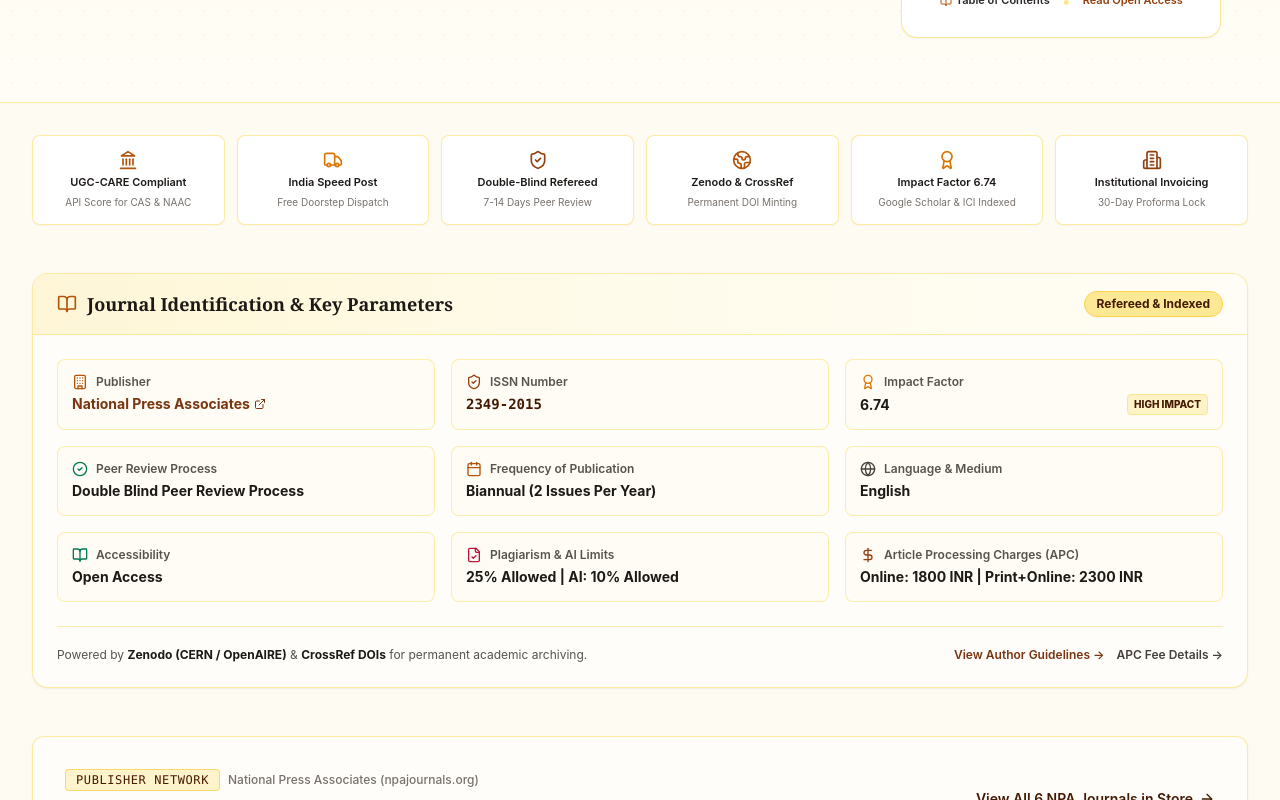
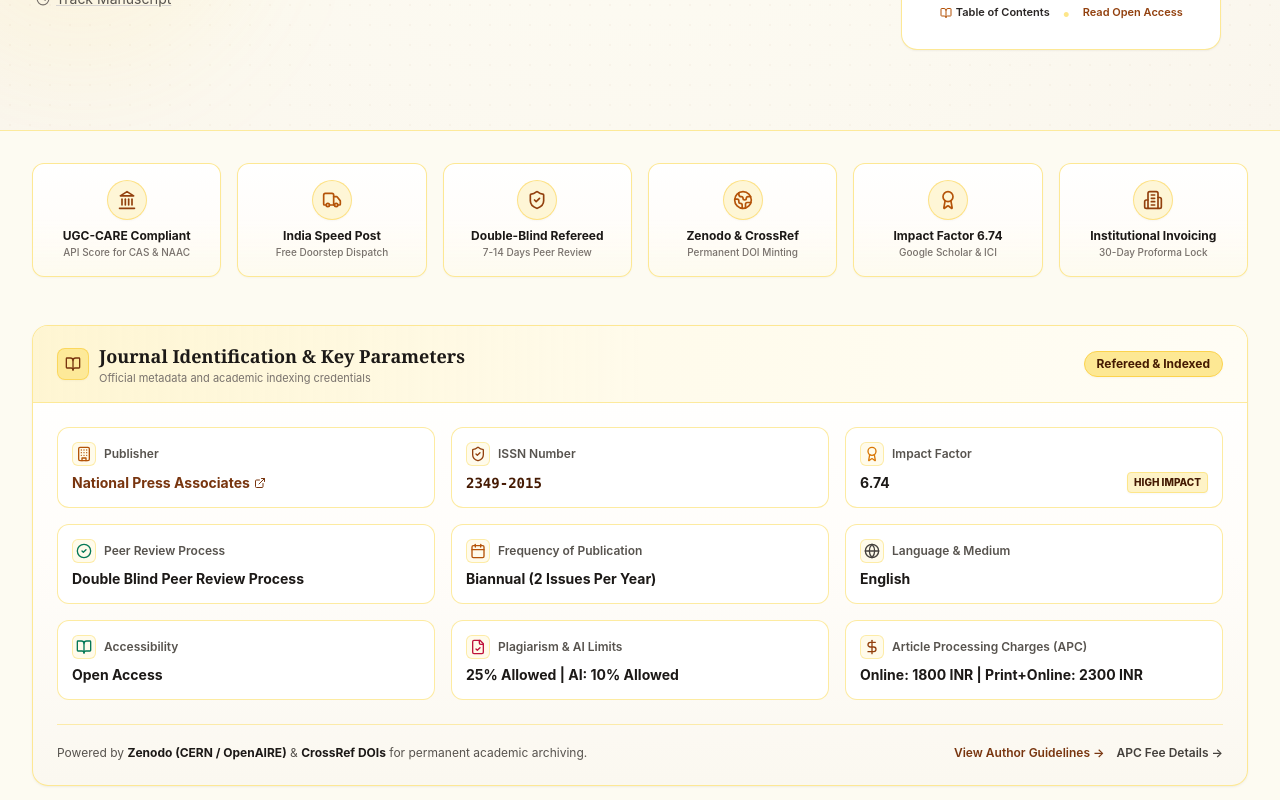
Before and after one commit to ABHISHEK-IS-HERE/NPA, a Next.js app: page / in a window 1280 px wide. Shown: the part 1020-1820 px from the top of the page. Built offline with nearby package versions, Linux system fonts and the light colour scheme; no server answers; the database is empty.

Commit message:
feat(portal): complete visual elevation, security hardening, SEO, and email

```diff
--- a/src/app/(site)/page.tsx
+++ b/src/app/(site)/page.tsx
@@ -118,41 +118,53 @@
 
       <div className="max-w-7xl mx-auto px-4 sm:px-6 lg:px-8 space-y-12">
         {/* National & International Trust & Compliance Standards Bar */}
-        <section className="grid grid-cols-2 md:grid-cols-3 lg:grid-cols-6 gap-3">
-          <div className="bg-white p-3.5 rounded-lg border border-amber-200/80 shadow-2xs hover:border-amber-400/80 hover:bg-amber-50/30 transition-all flex flex-col items-center text-center space-y-1.5">
-            <Landmark className="w-5 h-5 text-amber-700" />
-            <span className="text-[11px] font-semibold text-stone-900 leading-tight">UGC-CARE Compliant</span>
-            <span className="text-[10px] text-stone-500">API Score for CAS &amp; NAAC</span>
+        <section className="grid grid-cols-2 md:grid-cols-3 lg:grid-cols-6 gap-3 sm:gap-4">
+          <div className="group bg-gradient-to-b from-white via-[#fffdfa] to-amber-50/40 p-4 rounded-xl border border-amber-200/90 shadow-2xs hover:border-amber-400 hover:shadow-md hover:-translate-y-0.5 transition-all duration-200 flex flex-col items-center text-center">
+            <div className="w-10 h-10 rounded-full bg-amber-100/70 border border-amber-300/60 flex items-center justify-center mb-2 shadow-2xs group-hover:scale-110 group-hover:bg-amber-100 transition-all">
+              <Landmark className="w-5 h-5 text-amber-800" />
+            </div>
+            <span className="text-xs font-bold text-stone-900 leading-tight">UGC-CARE Compliant</span>
+            <span className="text-[10px] text-stone-500 mt-0.5 font-medium">API Score for CAS &amp; NAAC</span>
           </div>
 
-          <div className="bg-white p-3.5 rounded-lg border border-amber-200/80 shadow-2xs hover:border-amber-400/80 hover:bg-amber-50/30 transition-all flex flex-col items-center text-center space-y-1.5">
-            <Truck className="w-5 h-5 text-amber-600" />
-            <span className="text-[11px] font-semibold text-stone-900 leading-tight">India Speed Post</span>
-            <span className="text-[10px] text-stone-500">Free Doorstep Dispatch</span>
+          <div className="group bg-gradient-to-b from-white via-[#fffdfa] to-amber-50/40 p-4 rounded-xl border border-amber-200/90 shadow-2xs hover:border-amber-400 hover:shadow-md hover:-translate-y-0.5 transition-all duration-200 flex flex-col items-center text-center">
+            <div className="w-10 h-10 rounded-full bg-amber-100/70 border border-amber-300/60 flex items-center justify-center mb-2 shadow-2xs group-hover:scale-110 group-hover:bg-amber-100 transition-all">
+              <Truck className="w-5 h-5 text-amber-700" />
+            </div>
+            <span className="text-xs font-bold text-stone-900 leading-tight">India Speed Post</span>
+            <span className="text-[10px] text-stone-500 mt-0.5 font-medium">Free Doorstep Dispatch</span>
           </div>
 
-          <div className="bg-white p-3.5 rounded-lg border border-amber-200/80 shadow-2xs hover:border-amber-400/80 hover:bg-amber-50/30 transition-all flex flex-col items-center text-center space-y-1.5">
-            <ShieldCheck className="w-5 h-5 text-amber-800" />
-            <span className="text-[11px] font-semibold text-stone-900 leading-tight">Double-Blind Refereed</span>
-            <span className="text-[10px] text-stone-500">7-14 Days Peer Review</span>
+          <div className="group bg-gradient-to-b from-white via-[#fffdfa] to-amber-50/40 p-4 rounded-xl border border-amber-200/90 shadow-2xs hover:border-amber-400 hover:shadow-md hover:-translate-y-0.5 transition-all duration-200 flex flex-col items-center text-center">
+            <div className="w-10 h-10 rounded-full bg-amber-100/70 border border-amber-300/60 flex items-center justify-center mb-2 shadow-2xs group-hover:scale-110 group-hover:bg-amber-100 transition-all">
+              <ShieldCheck className="w-5 h-5 text-amber-800" />
+            </div>
+            <span className="text-xs font-bold text-stone-900 leading-tight">Double-Blind Refereed</span>
+            <span className="text-[10px] text-stone-500 mt-0.5 font-medium">7-14 Days Peer Review</span>
           </div>
 
-          <div className="bg-white p-3.5 rounded-lg border border-amber-200/80 shadow-2xs hover:border-amber-400/80 hover:bg-amber-50/30 transition-all flex flex-col items-center text-center space-y-1.5">
-            <Globe2 className="w-5 h-5 text-amber-700" />
-            <span className="text-[11px] font-semibold text-stone-900 leading-tight">Zenodo &amp; CrossRef</span>
-            <span className="text-[10px] text-stone-500">Permanent DOI Minting</span>
+          <div className="group bg-gradient-to-b from-white via-[#fffdfa] to-amber-50/40 p-4 rounded-xl border border-amber-200/90 shadow-2xs hover:border-amber-400 hover:shadow-md hover:-translate-y-0.5 transition-all duration-200 flex flex-col items-center text-center">
+            <div className="w-10 h-10 rounded-full bg-amber-100/70 border border-amber-300/60 flex items-center justify-center mb-2 shadow-2xs group-hover:scale-110 group-hover:bg-amber-100 transition-all">
+              <Globe2 className="w-5 h-5 text-amber-700" />
+            </div>
+            <span className="text-xs font-bold text-stone-900 leading-tight">Zenodo &amp; CrossRef</span>
+            <span className="text-[10px] text-stone-500 mt-0.5 font-medium">Permanent DOI Minting</span>
           </div>
 
-          <div className="bg-white p-3.5 rounded-lg border border-amber-200/80 shadow-2xs hover:border-amber-400/80 hover:bg-amber-50/30 transition-all flex flex-col items-center text-center space-y-1.5">
-            <Award className="w-5 h-5 text-amber-600" />
-            <span className="text-[11px] font-semibold text-stone-900 leading-tight">Impact Factor 6.74</span>
-            <span className="text-[10px] text-stone-500">Google Scholar &amp; ICI Indexed</span>
+          <div className="group bg-gradient-to-b from-white via-[#fffdfa] to-amber-50/40 p-4 rounded-xl border border-amber-200/90 shadow-2xs hover:border-amber-400 hover:shadow-md hover:-translate-y-0.5 transition-all duration-200 flex flex-col items-center text-center">
+            <div className="w-10 h-10 rounded-full bg-amber-100/70 border border-amber-300/60 flex items-center justify-center mb-2 shadow-2xs group-hover:scale-110 group-hover:bg-amber-100 transition-all">
+              <Award className="w-5 h-5 text-amber-700" />
+            </div>
+            <span className="text-xs font-bold text-stone-900 leading-tight">Impact Factor 6.74</span>
+            <span className="text-[10px] text-stone-500 mt-0.5 font-medium">Google Scholar &amp; ICI</span>
           </div>
 
-          <div className="bg-white p-3.5 rounded-lg border border-amber-200/80 shadow-2xs hover:border-amber-400/80 hover:bg-amber-50/30 transition-all flex flex-col items-center text-center space-y-1.5">
-            <Building2 className="w-5 h-5 text-amber-800" />
-            <span className="text-[11px] font-semibold text-stone-900 leading-tight">Institutional Invoicing</span>
-            <span className="text-[10px] text-stone-500">30-Day Proforma Lock</span>
+          <div className="group bg-gradient-to-b from-white via-[#fffdfa] to-amber-50/40 p-4 rounded-xl border border-amber-200/90 shadow-2xs hover:border-amber-400 hover:shadow-md hover:-translate-y-0.5 transition-all duration-200 flex flex-col items-center text-center">
+            <div className="w-10 h-10 rounded-full bg-amber-100/70 border border-amber-300/60 flex items-center justify-center mb-2 shadow-2xs group-hover:scale-110 group-hover:bg-amber-100 transition-all">
+              <Building2 className="w-5 h-5 text-amber-800" />
+            </div>
+            <span className="text-xs font-bold text-stone-900 leading-tight">Institutional Invoicing</span>
+            <span className="text-[10px] text-stone-500 mt-0.5 font-medium">30-Day Proforma Lock</span>
           </div>
         </section>
 
@@ -695,49 +707,57 @@
         </section>
 
         {/* Dedicated Institutional & University Library Acquisition Banner */}
-        <section className="bg-[#0c1a2c] text-white rounded-xl p-6 sm:p-8 border border-stone-800 shadow-sm flex flex-col md:flex-row items-center justify-between gap-6">
-          <div className="space-y-2 text-center md:text-left max-w-2xl">
-            <span className="bg-amber-400/20 text-amber-300 border border-amber-400/40 text-[10px] font-mono font-bold uppercase tracking-wider px-2.5 py-0.5 rounded">
+        <section className="relative overflow-hidden rounded-2xl bg-gradient-to-r from-[#0c1829] via-[#12233c] to-[#0c1829] text-white p-7 sm:p-10 border border-amber-500/40 shadow-xl flex flex-col md:flex-row items-center justify-between gap-6">
+          <div className="absolute -top-24 -right-24 w-80 h-80 rounded-full bg-amber-500/10 blur-3xl pointer-events-none" />
+          <div className="absolute -bottom-24 -left-24 w-80 h-80 rounded-full bg-amber-400/5 blur-3xl pointer-events-none" />
+
+          <div className="relative z-10 space-y-2 text-center md:text-left max-w-2xl">
+            <span className="inline-flex items-center gap-1.5 bg-gradient-to-r from-amber-400/20 to-amber-500/10 text-amber-300 border border-amber-400/50 text-[11px] font-mono font-bold uppercase tracking-wider px-3 py-1 rounded-full shadow-2xs">
+              <Building2 className="w-3.5 h-3.5 text-amber-400" />
               University &amp; College Librarians
             </span>
-            <h3 className="font-serif font-bold text-xl sm:text-2xl text-stone-100 leading-snug">
+            <h3 className="font-serif font-bold text-xl sm:text-2xl lg:text-3xl text-stone-100 leading-snug">
               Equipping Your Library? Generate an Official Proforma Invoice in 30 Seconds
             </h3>
-            <p className="text-xs sm:text-sm text-stone-300 font-sans">
+            <p className="text-xs sm:text-sm text-stone-300 font-sans leading-relaxed">
               Select multiple NPA journals, choose 1 to 3-year subscription terms with locked-in institutional rates, and download an official stamp-ready Proforma Invoice for your acquisition committee.
             </p>
           </div>
 
           <Link
             href="/institutions"
-            className="inline-flex items-center gap-2 bg-amber-400 hover:bg-amber-300 text-stone-950 font-bold text-xs sm:text-sm px-6 py-3 rounded-lg shadow-sm transition-all flex-shrink-0 border border-amber-500/20"
+            className="relative z-10 inline-flex items-center gap-2 bg-gradient-to-r from-amber-400 via-amber-300 to-amber-400 hover:from-amber-300 hover:to-amber-200 text-stone-950 font-bold text-xs sm:text-sm px-6 py-3.5 rounded-lg shadow-lg hover:shadow-amber-500/20 transition-all flex-shrink-0 border border-amber-300/80 group"
           >
-            <Building2 className="w-4 h-4 text-stone-900" />
+            <Building2 className="w-4 h-4 text-stone-950" />
             <span>Open Institutional Portal</span>
-            <ArrowRight className="w-4 h-4" />
+            <ArrowRight className="w-4 h-4 group-hover:translate-x-1 transition-transform" />
           </Link>
         </section>
 
         {/* 5. Call for Papers 2026 Submission Banner */}
-        <section className="bg-stone-900 text-white rounded-xl p-6 sm:p-10 border border-stone-800 shadow-sm relative overflow-hidden">
+        <section className="relative overflow-hidden rounded-2xl bg-gradient-to-br from-[#18181b] via-[#242220] to-[#18181b] text-white p-7 sm:p-10 border border-amber-500/30 shadow-xl">
+          <div className="absolute -top-20 -right-20 w-72 h-72 rounded-full bg-amber-500/10 blur-3xl pointer-events-none" />
+
           <div className="relative z-10 max-w-3xl">
-            <span className="bg-amber-400/20 text-amber-300 border border-amber-400/40 text-xs font-mono uppercase tracking-wider px-3 py-1 rounded font-semibold">
+            <span className="inline-flex items-center gap-1.5 bg-amber-400/20 text-amber-300 border border-amber-400/40 text-xs font-mono uppercase tracking-wider px-3 py-1 rounded-full font-semibold">
+              <Sparkles className="w-3.5 h-3.5 text-amber-400" />
               Call For Papers 2026
             </span>
-            <h2 className="text-2xl sm:text-3xl font-serif font-bold text-white mt-3 leading-snug">
+            <h2 className="text-2xl sm:text-3xl lg:text-4xl font-serif font-bold text-white mt-3 leading-snug">
               Submit Your Research Paper for Upcoming Issues
             </h2>
-            <p className="text-stone-300 text-xs sm:text-sm mt-2 leading-relaxed font-sans">
+            <p className="text-stone-300 text-xs sm:text-sm mt-2.5 leading-relaxed font-sans max-w-2xl">
               We invite researchers, academicians, and industry practitioners to submit original research manuscripts, empirical studies, and review articles in Business Management, Economics, Commerce, and Allied Disciplines.
             </p>
 
-            <div className="flex flex-wrap items-center gap-4 mt-6">
+            <div className="flex flex-wrap items-center gap-4 mt-7">
               <Link
                 href="/submit-paper"
-                className="inline-flex items-center gap-2 bg-amber-400 hover:bg-amber-300 text-stone-950 text-xs sm:text-sm font-bold px-5 py-2.5 rounded-lg transition-colors shadow-xs border border-amber-500/20"
+                className="inline-flex items-center gap-2 bg-gradient-to-r from-amber-400 via-amber-300 to-amber-400 hover:from-amber-300 hover:to-amber-200 text-stone-950 text-xs sm:text-sm font-bold px-6 py-3 rounded-lg transition-all shadow-md border border-amber-300/80 group"
               >
-                <FileUp className="w-4 h-4" />
+                <FileUp className="w-4 h-4 text-stone-950" />
                 <span>Submit Manuscript Online</span>
+                <ArrowRight className="w-4 h-4 group-hover:translate-x-0.5 transition-transform" />
               </Link>
               <Link
                 href="/page/manuscript-guidelines"
--- a/src/components/home/JournalProfileCard.tsx
+++ b/src/components/home/JournalProfileCard.tsx
@@ -94,13 +94,18 @@
   ];
 
   return (
-    <div className="bg-[#fffdfa] rounded-2xl shadow-xs border border-amber-200/80 overflow-hidden mb-8">
-      <div className="bg-gradient-to-r from-amber-100/70 via-amber-50 to-[#fffdf5] text-stone-900 px-6 py-4 flex items-center justify-between border-b border-amber-200/80">
+    <div className="bg-gradient-to-b from-white via-[#fffdfa] to-[#fbf8f0] rounded-2xl shadow-xs border border-amber-200/90 overflow-hidden mb-8">
+      <div className="bg-gradient-to-r from-amber-100/80 via-amber-50 to-[#fffdf5] text-stone-900 px-6 py-4 flex items-center justify-between border-b border-amber-200/80">
         <div className="flex items-center gap-2.5">
-          <BookOpen className="w-5 h-5 text-amber-700" />
-          <h2 className="font-serif font-bold text-base sm:text-lg text-stone-900">
-            Journal Identification &amp; Key Parameters
-          </h2>
+          <div className="w-8 h-8 rounded-lg bg-amber-200/80 border border-amber-300/80 flex items-center justify-center shadow-2xs">
+            <BookOpen className="w-4 h-4 text-amber-900" />
+          </div>
+          <div>
+            <h2 className="font-serif font-bold text-base sm:text-lg text-stone-900 leading-tight">
+              Journal Identification &amp; Key Parameters
+            </h2>
+            <p className="text-[11px] text-stone-500 font-sans">Official metadata and academic indexing credentials</p>
+          </div>
         </div>
         <span className="text-xs bg-amber-200/90 text-amber-950 font-bold px-3 py-1 rounded-full border border-amber-300 shadow-2xs">
           Refereed &amp; Indexed
@@ -112,10 +117,12 @@
           {profileItems.map((item, idx) => (
             <div
               key={idx}
-              className="p-3.5 rounded-lg bg-amber-50/30 border border-amber-200/70 hover:bg-white hover:border-amber-400 hover:shadow-2xs transition-all"
+              className="p-3.5 rounded-xl bg-white border border-amber-200/80 hover:border-amber-400 hover:shadow-xs hover:-translate-y-0.5 transition-all duration-200 flex flex-col justify-between"
             >
-              <div className="flex items-center gap-2 text-xs font-semibold text-stone-600 mb-1">
-                {item.icon}
+              <div className="flex items-center gap-2 text-xs font-semibold text-stone-600 mb-1.5">
+                <div className="w-6 h-6 rounded-md bg-amber-50 border border-amber-200/70 flex items-center justify-center flex-shrink-0">
+                  {item.icon}
+                </div>
                 <span>{item.label}</span>
               </div>
               <div className="flex items-center justify-between gap-2">
@@ -139,7 +146,7 @@
                   </span>
                 )}
                 {item.badge && (
-                  <span className="text-[10px] uppercase font-extrabold bg-amber-100 text-amber-950 px-1.5 py-0.5 rounded border border-amber-200">
+                  <span className="text-[10px] uppercase font-extrabold bg-amber-100 text-amber-950 px-1.5 py-0.5 rounded border border-amber-200 shadow-2xs">
                     {item.badge}
                   </span>
                 )}
--- a/src/components/layout/TopBar.tsx
+++ b/src/components/layout/TopBar.tsx
@@ -28,23 +28,23 @@
   const whatsappUrl = `https://wa.me/${settings.whatsappNumber || '919888934889'}?text=Hello%20NRJBE%20Editorial%20Office,%20I%20have%20an%20inquiry%20regarding%20manuscript%20submission`;
 
   return (
-    <div className="bg-[#fffdf5] text-stone-700 text-xs py-1.5 border-b border-amber-200/70 relative z-50">
+    <div className="bg-[#18191d] text-stone-300 text-xs py-2 border-b border-stone-800 relative z-50 shadow-xs">
       <div className="max-w-7xl mx-auto px-4 sm:px-6 lg:px-8 flex flex-col md:flex-row justify-between items-center gap-2">
         {/* Left: Contact Info, WhatsApp & Indian Trust Marker */}
         <div className="flex flex-wrap items-center justify-center md:justify-start gap-3 sm:gap-5">
           <a
             href={`tel:${settings.contactPhone || '+919888934889'}`}
-            className="flex items-center gap-1.5 hover:text-stone-900 transition-colors text-stone-600 font-medium tracking-tight"
+            className="flex items-center gap-1.5 hover:text-amber-300 transition-colors text-stone-300 font-medium tracking-tight"
           >
-            <Phone className="w-3 h-3 text-amber-600" strokeWidth={1.5} />
+            <Phone className="w-3 h-3 text-amber-400" strokeWidth={1.5} />
             <span>Tel: {settings.contactPhone || '+91-9888934889'}</span>
           </a>
 
           <a
             href={`mailto:${settings.contactEmail || 'editornrjbe@gmail.com'}`}
-            className="hidden sm:flex items-center gap-1.5 hover:text-stone-900 transition-colors text-stone-600 tracking-tight"
+            className="hidden sm:flex items-center gap-1.5 hover:text-amber-300 transition-colors text-stone-300 tracking-tight"
           >
-            <Mail className="w-3 h-3 text-amber-600" strokeWidth={1.5} />
+            <Mail className="w-3 h-3 text-amber-400" strokeWidth={1.5} />
             <span>{settings.contactEmail || 'editornrjbe@gmail.com'}</span>
           </a>
 
@@ -52,14 +52,14 @@
             href={whatsappUrl}
             target="_blank"
             rel="noopener noreferrer"
-            className="inline-flex items-center gap-1 px-2.5 py-0.5 rounded-full bg-emerald-700 hover:bg-emerald-800 text-white font-medium text-[11px] transition-colors"
+            className="inline-flex items-center gap-1 px-2.5 py-0.5 rounded-full bg-emerald-600 hover:bg-emerald-500 text-white font-medium text-[11px] transition-colors shadow-2xs"
           >
             <MessageSquare className="w-3 h-3" strokeWidth={1.5} />
             <span>Editorial Helpline</span>
           </a>
 
-          <span className="hidden xl:inline-flex items-center gap-1 text-[11px] text-stone-500 font-medium">
-            <Truck className="w-3 h-3 text-amber-600/70" strokeWidth={1.5} />
+          <span className="hidden xl:inline-flex items-center gap-1 text-[11px] text-stone-400 font-medium">
+            <Truck className="w-3 h-3 text-amber-400/80" strokeWidth={1.5} />
             <span>Speed Post Dispatch (India) &bull; Registered Airmail</span>
           </span>
         </div>
@@ -67,26 +67,26 @@
         {/* Right: Currency Toggle, ISSN, Impact Factor & NPA Network Ecosystem */}
         <div className="flex flex-wrap items-center justify-center gap-2.5 sm:gap-3">
           {/* Dual Currency Switcher (INR / USD) */}
-          <CurrencySwitcher variant="compact" />
+          <CurrencySwitcher variant="dark" />
 
-          <span className="inline-flex items-center gap-1 bg-[#fffdf9] px-2 py-0.5 rounded border border-amber-200/80 text-stone-700 text-[11px] font-medium">
-            <ShieldCheck className="w-3 h-3 text-stone-500" strokeWidth={1.5} />
-            <span>ISSN: <strong className="text-stone-900 font-mono">{settings.issn || '2349-2015'}</strong></span>
+          <span className="inline-flex items-center gap-1 bg-stone-900/90 px-2.5 py-0.5 rounded border border-stone-700/80 text-stone-300 text-[11px] font-medium">
+            <ShieldCheck className="w-3 h-3 text-stone-400" strokeWidth={1.5} />
+            <span>ISSN: <strong className="text-white font-mono">{settings.issn || '2349-2015'}</strong></span>
           </span>
 
-          <span className="inline-flex items-center gap-1 bg-amber-100/90 text-amber-950 px-2.5 py-0.5 rounded border border-amber-300 text-[11px] font-medium">
-            <Award className="w-3 h-3 text-amber-700" strokeWidth={1.5} />
-            <span>Impact Factor: <strong className="text-amber-950 font-bold">{settings.impactFactor || '6.74'}</strong></span>
+          <span className="inline-flex items-center gap-1 bg-amber-500/20 text-amber-300 px-2.5 py-0.5 rounded border border-amber-500/40 text-[11px] font-medium">
+            <Award className="w-3 h-3 text-amber-400" strokeWidth={1.5} />
+            <span>Impact Factor: <strong className="text-amber-200 font-bold">{settings.impactFactor || '6.74'}</strong></span>
           </span>
 
           {/* Interactive NPA Network Hub Dropdown */}
           <div className="relative group">
             <button
               type="button"
-              className="hover:text-stone-900 flex items-center gap-1 transition-colors text-stone-700 text-[11px] font-medium bg-[#fffdf9] px-2 py-0.5 rounded border border-amber-200/80 shadow-2xs group-hover:border-amber-400"
+              className="hover:text-white flex items-center gap-1 transition-colors text-stone-300 text-[11px] font-medium bg-stone-900/90 px-2.5 py-0.5 rounded border border-stone-700/80 shadow-2xs group-hover:border-amber-400/60"
               title="National Press Associates 10-Journal Network"
             >
-              <Globe className="w-3 h-3 text-amber-600" strokeWidth={1.5} />
+              <Globe className="w-3 h-3 text-amber-400" strokeWidth={1.5} />
               <span>NPA Press Network (10 Journals)</span>
               <ChevronDown className="w-3 h-3 text-stone-400 group-hover:rotate-180 transition-transform" strokeWidth={1.5} />
             </button>
```
Also changed, not shown: src/components/articles/ArticleCard.tsx (+23 -15 lines), src/components/home/HeroBanner.tsx (+10 -6 lines), src/components/layout/Header.tsx (+8 -8 lines).
